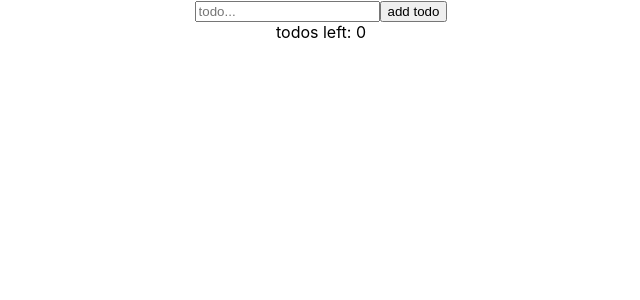
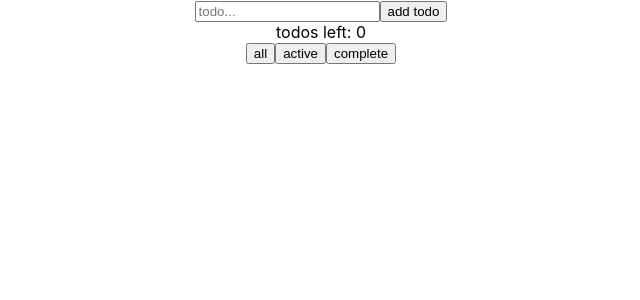
Before and after one commit to MohammedDChowdhury/todo-list-app, a React (Create React App) app: page / in a window 1280 px wide. Shown: the top 300 px of the page, without its empty margins (319-959 px from the left). Built offline with nearby package versions, Linux system fonts and the light colour scheme.

Commit message:
filter all/active/complete todos

```diff
--- a/src/App.js
+++ b/src/App.js
@@ -8,7 +8,7 @@ TodoMVC
 2. display todos (done)
 3. cross off todo (done)
 4. show number of active todos (done)
-5. filter all/active/complete
+5. filter all/active/complete (done)
 6. delete todo
 7. delete all complete
     7.1 only display if at least on is complete
--- a/src/components/TodoList.js
+++ b/src/components/TodoList.js
@@ -7,7 +7,7 @@ TodoMVC
 1. add todo (done)
 2. display todos
 3. cross off todo
-4. show number of active todos
+4. display/show number of active todos
 5. filter all/active/complete
 6. delete todo
 7. delete all complete
@@ -17,6 +17,7 @@ TodoMVC
 export default class TodoList extends React.Component {
   state = {
     todos: [],
+    todoToDisplay: "all",
   };
 
   addTodo = (todo) => {
@@ -40,11 +41,26 @@ export default class TodoList extends React.Component {
     });
   };
 
+  updateTodoToDisplay = (s) => {
+    this.setState({
+      todoToDisplay: s,
+    });
+  };
   render() {
+    let todos = [];
+
+    if (this.state.todoToDisplay === "all") {
+      todos = this.state.todos;
+    } else if (this.state.todoToDisplay === "active") {
+      todos = this.state.todos.filter((todo) => !todo.complete);
+    } else if (this.state.todoToDisplay === "complete") {
+      todos = this.state.todos.filter((todo) => todo.complete);
+    }
+
     return (
       <div>
         <TodoForm onSubmit={this.addTodo} />
-        {this.state.todos.map((todo) => (
+        {todos.map((todo) => (
           <Todo
             key={todo.id}
             toggleComplete={() => this.toggleComplete(todo.id)}
@@ -56,6 +72,15 @@ export default class TodoList extends React.Component {
         <div>
           todos left: {this.state.todos.filter((todo) => !todo.complete).length}
         </div>
+        <div>
+          <button onClick={() => this.updateTodoToDisplay("all")}>all</button>
+          <button onClick={() => this.updateTodoToDisplay("active")}>
+            active
+          </button>
+          <button onClick={() => this.updateTodoToDisplay("complete")}>
+            complete
+          </button>
+        </div>
       </div>
     );
   }
```
